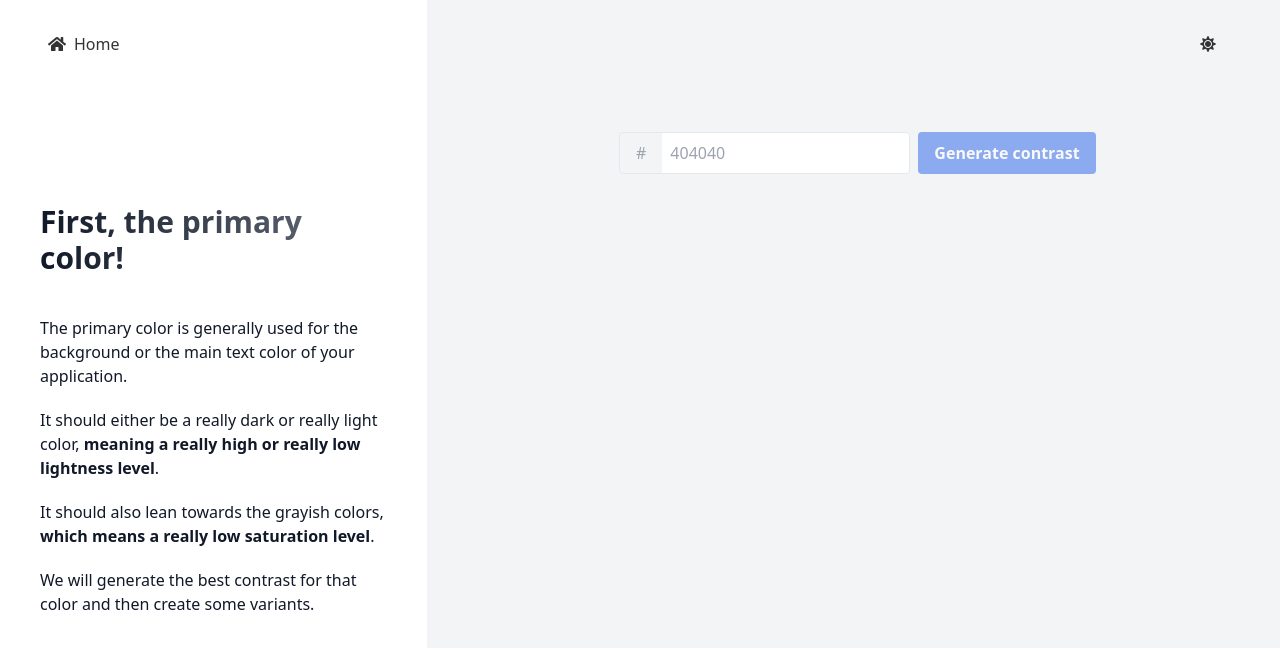
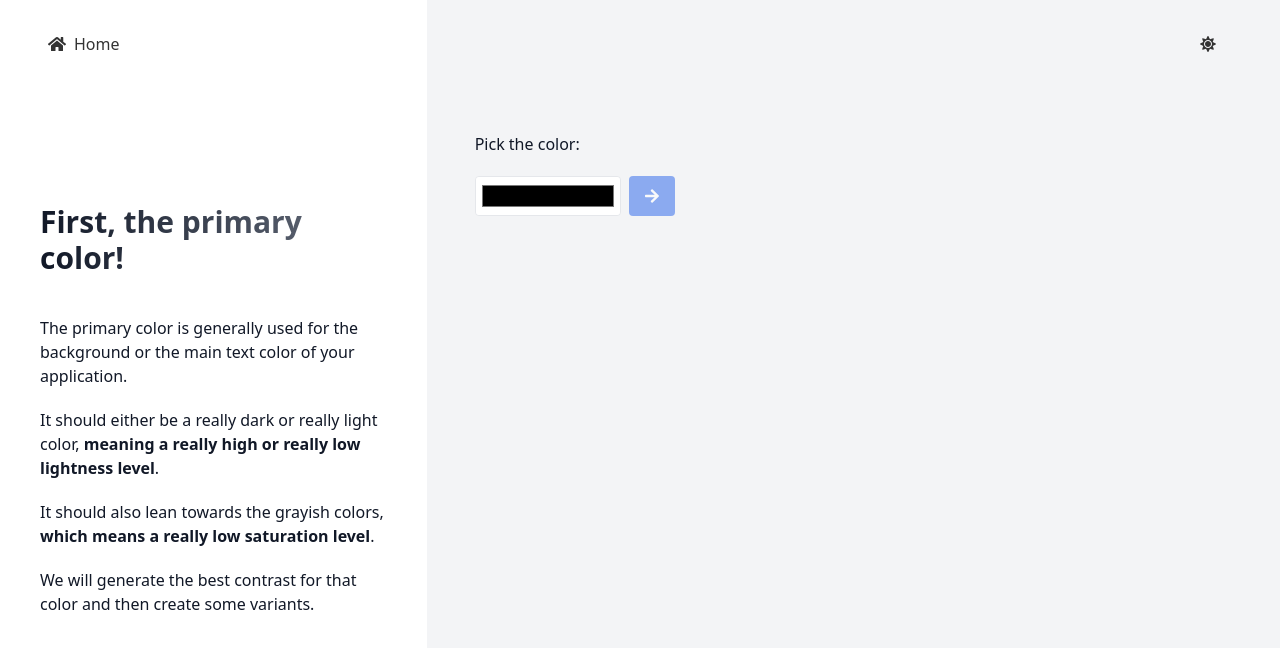
Before and after one commit to codikos/swaatch, a Next.js app: page /primary in a window 1280 px wide. Shown: the top 648 px of the page. Built offline with nearby package versions, Linux system fonts and the light colour scheme.

Commit message:
feat: improve input color

```diff
--- a/pages/brand.tsx
+++ b/pages/brand.tsx
@@ -4,7 +4,7 @@ import { useRouter } from 'next/router';
 import { useRef, useState, useContext, useEffect } from 'react';
 import { isEmpty } from 'lodash/fp';
 import { FontAwesomeIcon } from '@fortawesome/react-fontawesome';
-import { faArrowDown } from '@fortawesome/free-solid-svg-icons';
+import { faArrowDown, faArrowRight } from '@fortawesome/free-solid-svg-icons';
 
 import { generateBrand, generatePalette } from '@utils/colors';
 import { DispatchContext, StateContext, SET_BRAND_COLOR } from '@utils/state';
@@ -53,6 +53,7 @@ export default function BrandPage() {
     } catch (error) {
       setError(error.message);
       setBrand(error.brand);
+      setPaletteGenerated(generatePalette(error.brand, { ...paletteOptions, name: 'brand' }));
       dispatch({ type: SET_BRAND_COLOR, brand: error.brand });
     }
   };
@@ -78,26 +79,28 @@ export default function BrandPage() {
           </button>
         </div>
         <div ref={contentElm} className="page-right-container">
-          <form onSubmit={onClickGenerate}>
-            <div className="flex flex-row justify-center mt-5">
+          <form
+            onSubmit={onClickGenerate}
+            className="flex flex-col justify-center w-auto xl:mx-2 2xl:mx-2 2xl:justify-start xl:justify-start"
+          >
+            <h2 className="mt-5">Pick the color:</h2>
+            <div className="flex flex-row justify-center mt-2 xl:justify-start 2xl:justify-start">
               <div className="container-input-color">
-                <label htmlFor="hex" className="label-input-color">
-                  #
-                </label>
                 <input
                   className="input-color"
                   onChange={(e) => {
                     setError('');
-                    setBrand(`#${e.target.value}`);
+                    setBrand(e.target.value);
                   }}
-                  type="text"
+                  type="color"
+                  value={brand}
                   name="hex"
                   id="hex"
                   placeholder="bada55"
                 />
               </div>
               <button type="submit" disabled={!brand} className="btn-blue">
-                Generate brand palette
+                <FontAwesomeIcon icon={faArrowRight} />
               </button>
             </div>
           </form>
--- a/pages/primary.tsx
+++ b/pages/primary.tsx
@@ -9,7 +9,7 @@ import { generateContrast, generatePalette } from '@utils/colors';
 import { DispatchContext, SET_CONTRAST_COLOR, SET_PRIMARY_COLOR, StateContext } from '@utils/state';
 import { isHighlight } from '@utils/index';
 import { FontAwesomeIcon } from '@fortawesome/react-fontawesome';
-import { faArrowDown } from '@fortawesome/free-solid-svg-icons';
+import { faArrowDown, faArrowRight } from '@fortawesome/free-solid-svg-icons';
 
 export default function PrimaryPage() {
   const state = useContext(StateContext);
@@ -91,27 +91,29 @@ export default function PrimaryPage() {
           </button>
         </div>
         <div className="page-right-container" ref={contentElm}>
-          <form onSubmit={onClickGenerate}>
-            <div className="flex flex-row justify-center mt-5">
+          <form
+            onSubmit={onClickGenerate}
+            className="flex flex-col justify-center w-auto xl:mx-2 2xl:mx-2 2xl:justify-start xl:justify-start"
+          >
+            <h2 className="flex justify-center mt-5 xl:justify-start 2xl:justify-start">Pick the color:</h2>
+            <div className="flex flex-row justify-center mt-5 xl:justify-start 2xl:justify-start">
               <div className="container-input-color">
-                <label htmlFor="hex" className="label-input-color">
-                  #
-                </label>
                 <input
                   className="input-color"
                   onChange={(e) => {
                     setError('');
                     setContrast('');
-                    setHexValue(`#${e.target.value}`);
+                    setHexValue(e.target.value);
                   }}
-                  type="text"
+                  value={hexValue}
+                  type="color"
                   name="hex"
                   id="hex"
-                  placeholder="404040"
+                  placeholder="#404040"
                 />
               </div>
               <button type="submit" disabled={!hexValue} className="btn-blue">
-                Generate contrast
+                <FontAwesomeIcon icon={faArrowRight} />
               </button>
             </div>
           </form>
@@ -122,7 +124,7 @@ export default function PrimaryPage() {
           )}
           {contrast && (
             <>
-              <div className="mt-20">
+              <div className="mt-10">
                 <h3 className="mx-2 text-3xl font-bold">Primary:</h3>
                 <div className="flex flex-col justify-between mt-1 xl:flex-row 2xl:flex-row">
                   {hexPalette.map(({ name, color }) => (
--- a/styles/index.css
+++ b/styles/index.css
@@ -79,7 +79,7 @@ body {
 }
 
 .container-input-color {
-  @apply flex flex-row justify-center mx-2 overflow-hidden border border-gray-200 rounded dark:border-gray-700;
+  @apply flex flex-row justify-center mr-2 overflow-hidden border border-gray-200 rounded dark:border-gray-700;
 }
 
 .label-input-color {
@@ -87,7 +87,7 @@ body {
 }
 
 .input-color {
-  @apply px-2 text-gray-700 bg-white focus:outline-none focus:ring-2 focus:ring-inset focus:ring-blue-500 dark:bg-gray-900 dark:text-white;
+  @apply h-full p-1 bg-white w-36 dark:bg-gray-900;
 }
 
 .input-color::placeholder {
@@ -95,7 +95,7 @@ body {
 }
 
 .scroll-btn {
-  @apply absolute bottom-0 flex items-center justify-center w-16 h-16 mb-4 bg-gray-100 rounded-full left-1/2 transform -translate-x-1/2 dark:bg-gray-800 xl:hidden 2xl:hidden;
+  @apply absolute bottom-0 flex items-center justify-center w-16 h-16 mb-16 bg-gray-100 rounded-full left-1/2 transform -translate-x-1/2 dark:bg-gray-800 xl:hidden 2xl:hidden;
 }
 
 /* Your own custom utilities */
--- a/utils/colors.ts
+++ b/utils/colors.ts
@@ -38,7 +38,7 @@ export const generatePalette = (color: string, options: Options) => {
     return [
       { name: options.name, color: hexColor },
       ...Array.from({ length: nbVariation }).map((_, i) => ({
-        name: `${options.name}-dark-${(i + 1) * 100}`,
+        name: `${options.name}-${(i + 1) * 100}`,
         color: tinycolor(color)
           .darken((i + 1) * increment)
           .toHexString(),
@@ -50,7 +50,7 @@ export const generatePalette = (color: string, options: Options) => {
     return [
       ...Array.from({ length: nbVariation })
         .map((_, i: number) => ({
-          name: `${options.name}-light-${(i + 1) * 100}`,
+          name: `${options.name}-${(i + 1) * 100}`,
           color: tinycolor(color)
             .lighten((i + 1) * increment)
             .toHexString(),
```
